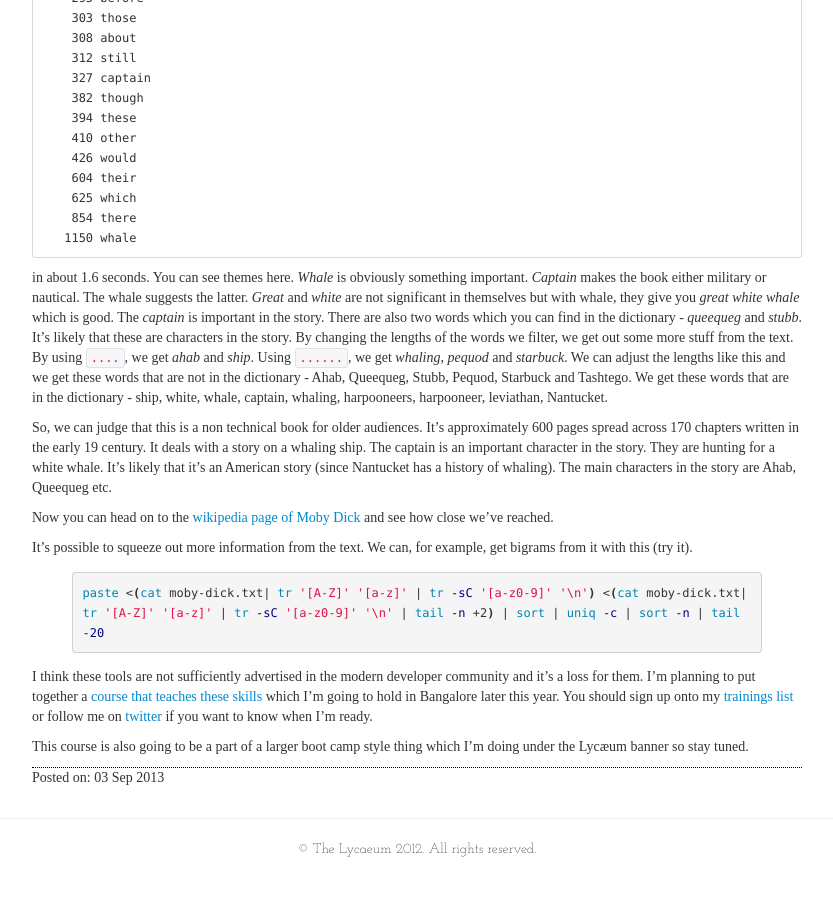
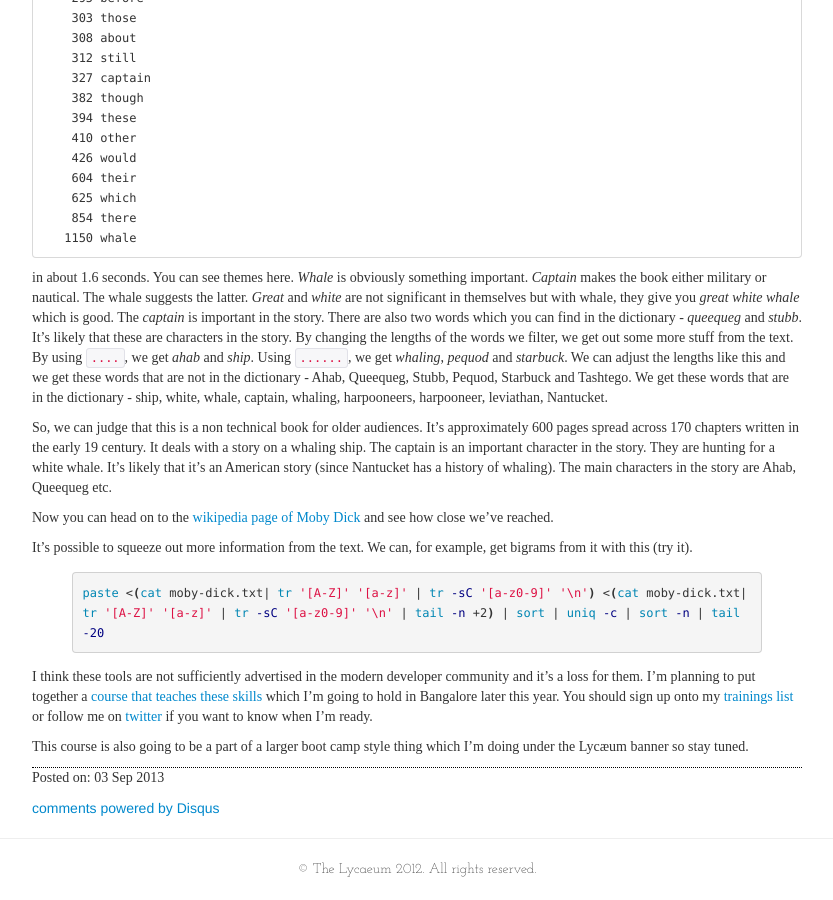
Before and after one commit to hamon-in/lycaeum.in, a Jekyll site: the page built from _posts/2013-09-03-text_processing_in_unix.markdown, in a window 1280 px wide and 900 px high, scrolled down 3770 px. Shown: the whole window, without its empty margins (223-1056 px from the left). Built offline with Jekyll 4.4.1, drawn with Linux system fonts in a browser that asks for light colours; nearby versions of some CDN libraries; some web fonts are replaced; comment, search, counter and statistics services are not loaded; part of the change alters nothing that is shown.

Commit message:
Integrates disqus comments

```diff
--- a/_layouts/base.html
+++ b/_layouts/base.html
@@ -62,5 +62,19 @@
             g.src=('https:'==location.protocol?'//ssl':'//www')+'.google-analytics.com/ga.js';
             s.parentNode.insertBefore(g,s)}(document,'script'));
         </script>
+
+	<script type="text/javascript">
+	  /* * * CONFIGURATION VARIABLES: EDIT BEFORE PASTING INTO YOUR WEBPAGE * * */
+	  var disqus_shortname = 'thelycaeum'; // required: replace example with your forum shortname
+
+	  /* * * DON'T EDIT BELOW THIS LINE * * */
+	  (function () {
+          var s = document.createElement('script'); s.async = true;
+          s.type = 'text/javascript';
+          s.src = '//' + disqus_shortname + '.disqus.com/count.js';
+          (document.getElementsByTagName('HEAD')[0] || document.getElementsByTagName('BODY')[0]).appendChild(s);
+	  }());
+	</script>
+
     </body>
 </html>
--- a/_layouts/post.html
+++ b/_layouts/post.html
@@ -29,6 +29,21 @@ layout: base
     {{ content }}
     {% if page.date %}
     <p class="meta">Posted on: {{ page.date | date_to_string }}</p>
+    <div id="disqus_thread"></div>
+    <script type="text/javascript">
+      /* * * CONFIGURATION VARIABLES: EDIT BEFORE PASTING INTO YOUR WEBPAGE * * */
+      var disqus_shortname = 'thelycaeum'; // required: replace example with your forum shortname
+
+      /* * * DON'T EDIT BELOW THIS LINE * * */
+      (function() {
+      var dsq = document.createElement('script'); dsq.type = 'text/javascript'; dsq.async = true;
+      dsq.src = '//' + disqus_shortname + '.disqus.com/embed.js';
+      (document.getElementsByTagName('head')[0] || document.getElementsByTagName('body')[0]).appendChild(dsq);
+      })();
+    </script>
+    <noscript>Please enable JavaScript to view the <a href="http://disqus.com/?ref_noscript">comments powered by Disqus.</a></noscript>
+    <a href="http://disqus.com" class="dsq-brlink">comments powered by <span class="logo-disqus">Disqus</span></a>
+
     {%endif%}
 
   </div>
```
